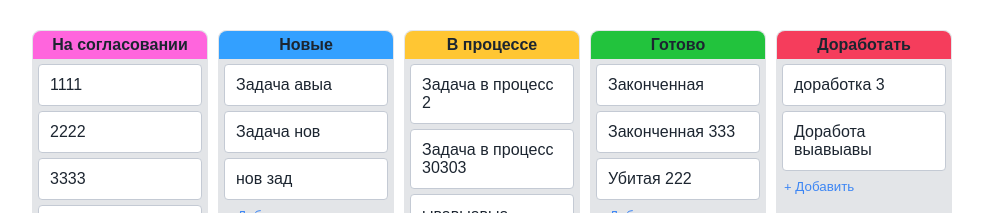
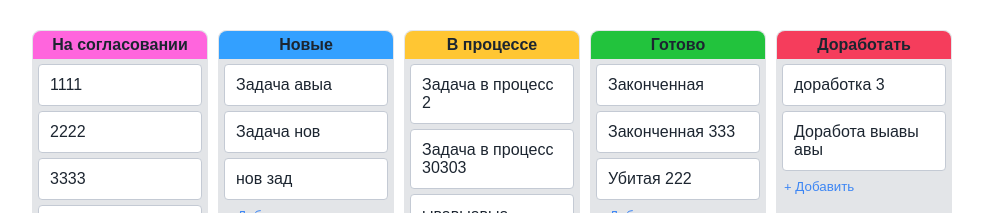
Before and after one commit to Wellheor1/task-book, a Vue app: page / in a window 1280 px wide. Shown: the top 213 px of the page, without its empty margins (148-1131 px from the left). Built offline with nearby package versions, Linux system fonts and the light colour scheme; a web font is replaced by a local one.

Commit message:
перенос строки

```diff
--- a/src/components/taskList.vue
+++ b/src/components/taskList.vue
@@ -289,7 +289,7 @@ const addItem = ({ titleTask, keyTask }) => {
   flex-grow: 1;
   margin: 3px;
   color: #1C2530;
-  white-space: normal;
+  word-break: break-all;
 }
 .transparent-button {
   background-color: transparent;
```
